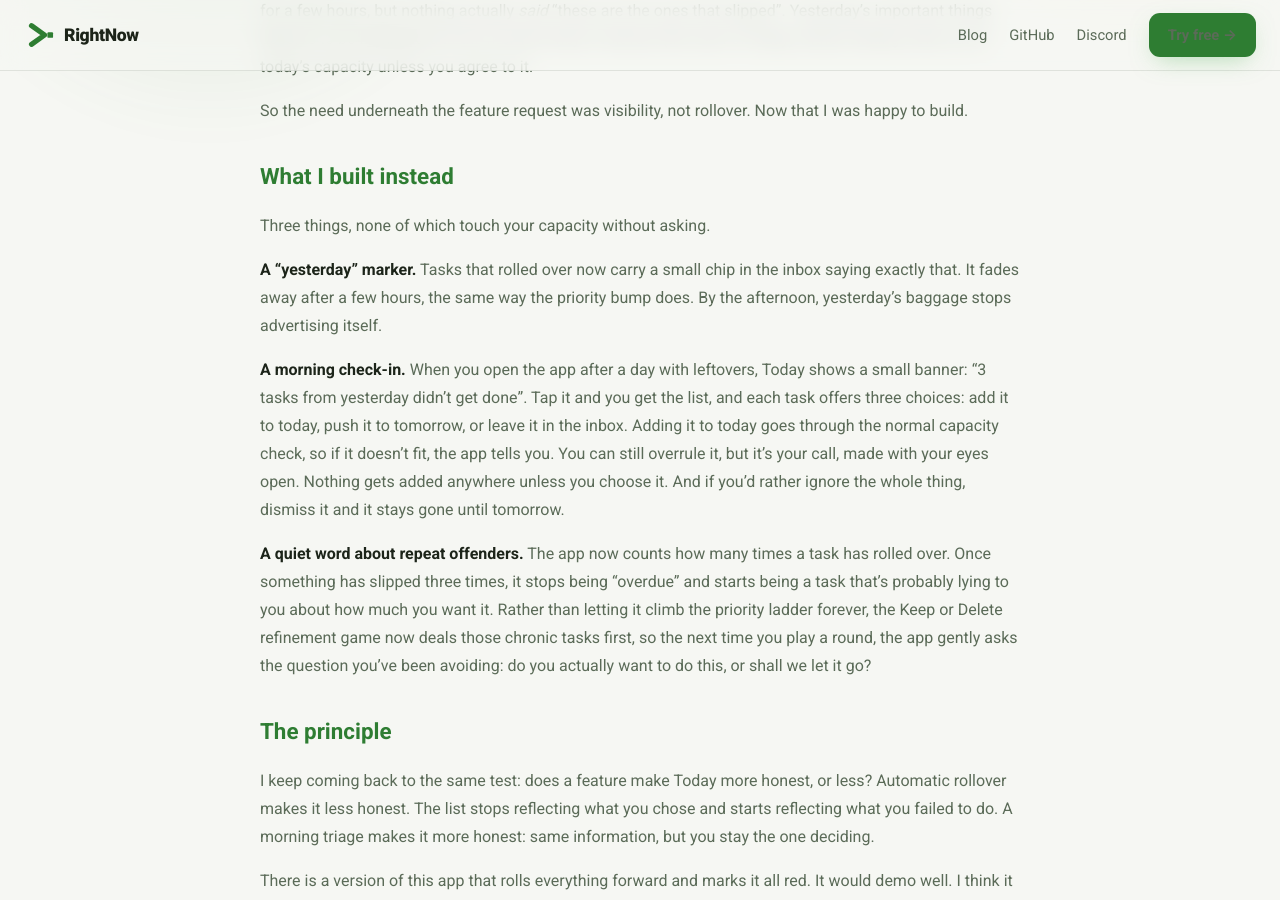
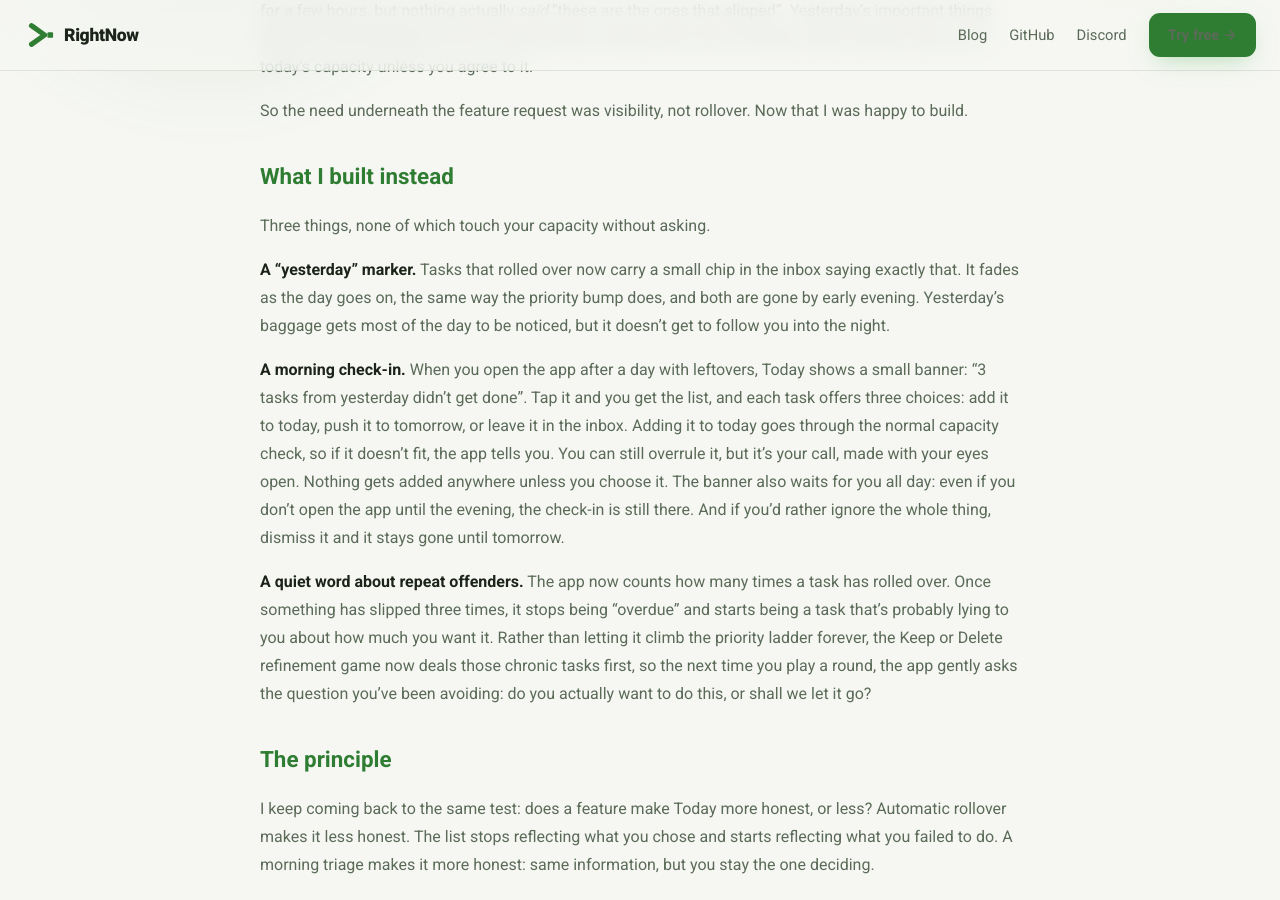
Before and after one commit to Aeropher/rtnwapp, a Jekyll site: the page built from _posts/2026-08-07-where-do-unfinished-tasks-go.md, in a window 1280 px wide and 900 px high, scrolled down 927 px. Built offline with Jekyll 4.4.1, drawn with Linux system fonts in a browser that asks for light colours.

Commit message:
Enhance task rollover features: add "yesterday" marker, morning check-in banner, and track task rollover frequency for improved user decision-making.

```diff
--- a/_posts/2026-08-07-where-do-unfinished-tasks-go.md
+++ b/_posts/2026-08-07-where-do-unfinished-tasks-go.md
@@ -24,9 +24,9 @@
 
 Three things, none of which touch your capacity without asking.
 
-**A "yesterday" marker.** Tasks that rolled over now carry a small chip in the inbox saying exactly that. It fades away after a few hours, the same way the priority bump does. By the afternoon, yesterday's baggage stops advertising itself.
+**A "yesterday" marker.** Tasks that rolled over now carry a small chip in the inbox saying exactly that. It fades as the day goes on, the same way the priority bump does, and both are gone by early evening. Yesterday's baggage gets most of the day to be noticed, but it doesn't get to follow you into the night.
 
-**A morning check-in.** When you open the app after a day with leftovers, Today shows a small banner: "3 tasks from yesterday didn't get done". Tap it and you get the list, and each task offers three choices: add it to today, push it to tomorrow, or leave it in the inbox. Adding it to today goes through the normal capacity check, so if it doesn't fit, the app tells you. You can still overrule it, but it's your call, made with your eyes open. Nothing gets added anywhere unless you choose it. And if you'd rather ignore the whole thing, dismiss it and it stays gone until tomorrow.
+**A morning check-in.** When you open the app after a day with leftovers, Today shows a small banner: "3 tasks from yesterday didn't get done". Tap it and you get the list, and each task offers three choices: add it to today, push it to tomorrow, or leave it in the inbox. Adding it to today goes through the normal capacity check, so if it doesn't fit, the app tells you. You can still overrule it, but it's your call, made with your eyes open. Nothing gets added anywhere unless you choose it. The banner also waits for you all day: even if you don't open the app until the evening, the check-in is still there. And if you'd rather ignore the whole thing, dismiss it and it stays gone until tomorrow.
 
 **A quiet word about repeat offenders.** The app now counts how many times a task has rolled over. Once something has slipped three times, it stops being "overdue" and starts being a task that's probably lying to you about how much you want it. Rather than letting it climb the priority ladder forever, the Keep or Delete refinement game now deals those chronic tasks first, so the next time you play a round, the app gently asks the question you've been avoiding: do you actually want to do this, or shall we let it go?
 
```
